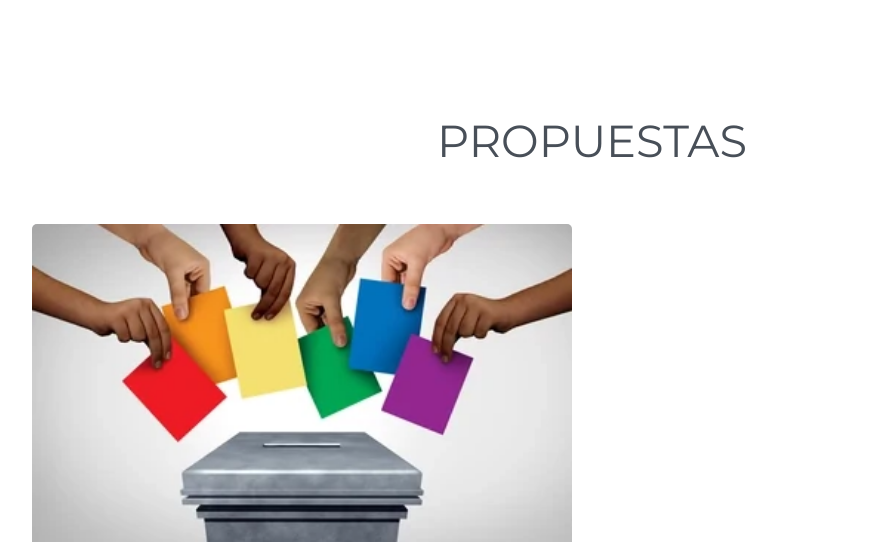
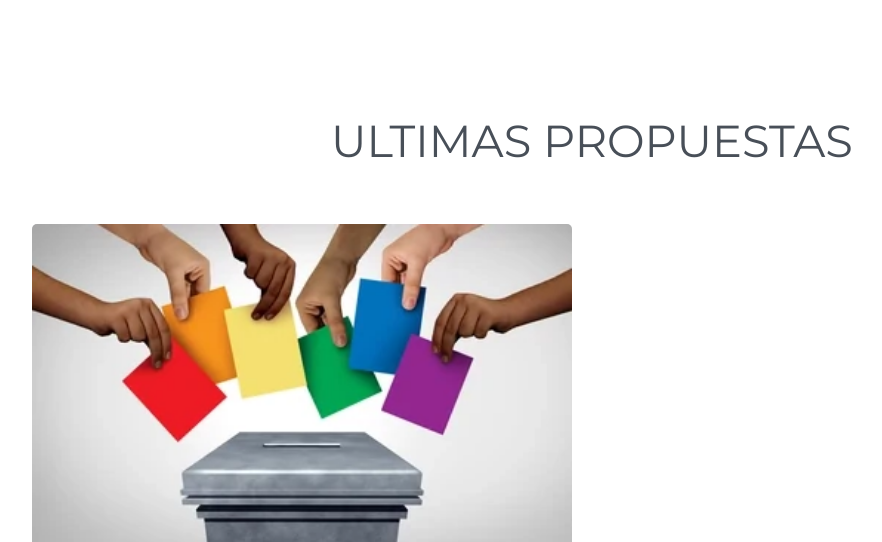
Before and after one commit to pconesa/plenos, a Django app: page /town/1 in a window 1280 px wide. Shown: the part 1752-2294 px from the top of the page, without its empty margins (58-940 px from the left). Run offline with Django 4.2, Linux system fonts and the light colour scheme; tables that the repository leaves empty hold one stand-in row (values such as "Sample post"); data that the repository does not hold is empty; some libraries are stand-ins or nearby versions; some web fonts are replaced.

Commit message:
votings tweaked

```diff
--- a/plenosapp/models.py
+++ b/plenosapp/models.py
@@ -69,7 +69,7 @@ class Meeting(models.Model):
     """Plenos """
 
     class Meta:
-        ordering = ['day']
+        ordering = ['-day']
 
     day = models.DateField()
     url = models.URLField(verbose_name="Youtube video url conteniendo 'v='")
--- a/plenosapp/views.py
+++ b/plenosapp/views.py
@@ -30,7 +30,7 @@ def town(request, town_id):
     town = get_object_or_404(Town, pk=town_id)
     jobs = Job.objects.filter(town=town_id, end__isnull=True)
     meetings = Meeting.objects.filter(town_id=town_id)
-    votings = Voting.objects.filter(meeting__town=town_id)
+    votings = Voting.objects.filter(meeting__town=town_id).order_by("-id")[:5]
     return render(request, 'plenosapp/town.html',
                   {"town":town,
                    "jobs":jobs,
--- a/templates/plenosapp/_votings.html
+++ b/templates/plenosapp/_votings.html
@@ -4,7 +4,7 @@
     <div class="wrap blog-grid {{ color }}" id="blog">
         <div class="grid grid-pad">
             <div class="content" >
-                <h2 id="votings">Propuestas</h2>
+                <h2 id="votings">{{ header }}</h2>
                 {% for voting in votings %}
                 <div class="col-1-2" >
                     <article class="post-wrap" {% if not color %}style="background-color: #ECF0F1" {% endif %}>
--- a/templates/plenosapp/meeting.html
+++ b/templates/plenosapp/meeting.html
@@ -34,7 +34,7 @@
     <svg class="curveDownColor" xmlns="http://www.w3.org/2000/svg" version="1.1" width="100%" height="100" viewBox="0 0 100 100" preserveAspectRatio="none">
         <path d="M0 0 C 50 100 80 100 100 0 Z"></path>
     </svg>
-    {% include "plenosapp/_votings.html" with color="grey" %}
+    {% include "plenosapp/_votings.html" with color="grey" header="Propuestas"%}
 
     {% with resources=meeting.resource_set.all %}
     {% include "plenosapp/_resources.html" %}
--- a/templates/plenosapp/town.html
+++ b/templates/plenosapp/town.html
@@ -74,7 +74,7 @@
         <path d="M0 100 C 20 0 50 0 100 100 Z"></path>
     </svg>
 
-    {% include "plenosapp/_votings.html" %}
+    {% include "plenosapp/_votings.html" with header="Ultimas propuestas"%}
     <!-- Curve up -->
     <svg class="curveDownColor" xmlns="http://www.w3.org/2000/svg" version="1.1" width="100%" height="100" viewBox="0 0 100 100" preserveAspectRatio="none">
         <path d="M0 0 C 50 100 80 100 100 0 Z"></path>
```
